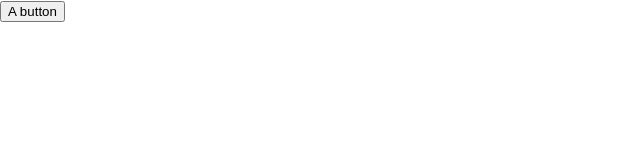
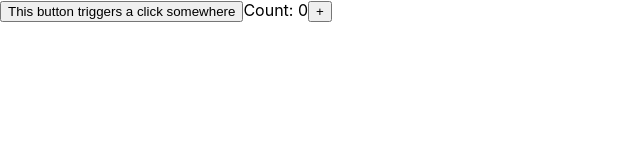
Before and after one commit to jdsutherland/opinionated-guide-to-react-2020, a React app in the folder hooks/: page / in a window 1280 px wide. Shown: the whole page, without its empty margins (0-640 px from the left). Built offline with nearby package versions, Linux system fonts and the light colour scheme.

Commit message:
More complex useRef

```diff
--- a/hooks/src/App.js
+++ b/hooks/src/App.js
@@ -1,15 +1,22 @@
-import React, { useRef, useEffect } from "react";
+import React, { useRef, useState } from "react";
 
 export default function App() {
+  const [count, setCount] = useState(0)
   const button = useRef(null);
 
-  useEffect(() => {
+  const fakeClick = () => {
     button.current.click();
-  }, []);
+  };
 
   return (
-    <button ref={button} onClick={() => alert('clicked')}>
-      A button
-    </button>
+    <>
+      <button ref={button} onClick={fakeClick}>
+        This button triggers a click somewhere
+      </button>
+      Count: <span>{count}</span>
+      <button ref={button} onClick={() => setCount(count + 1)}>
+        +
+      </button>
+    </>
   );
 }
```
